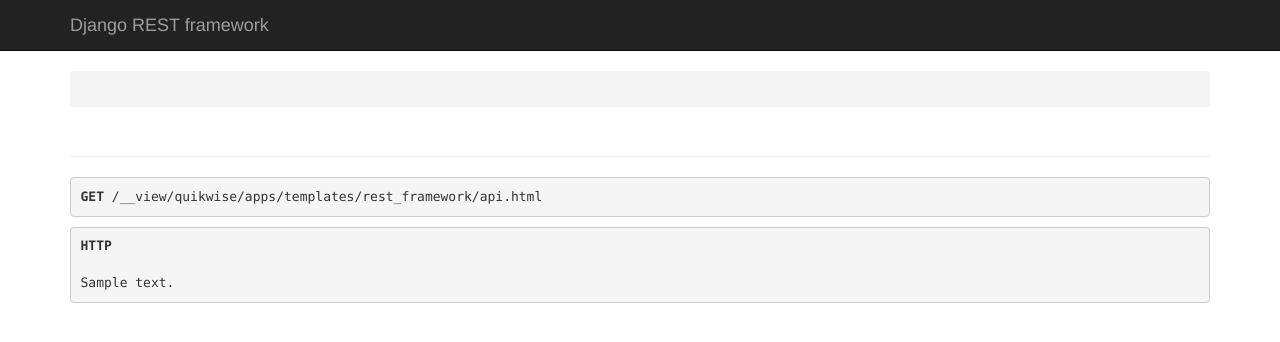
After one commit to originix/quikwise, a Django app: template quikwise/apps/templates/rest_framework/api.html in a window 1280 px wide. The commit adds this page. Shown: the top 342 px of the page. Run offline with Django 3.2, Linux system fonts and the light colour scheme; the template is opened without the code that fills it: most values are stand-ins (such as "Sample title", 1, 10 or a date in 2020); parts of the project's set-up code (start-up, migrations or seed data) failed here and were passed over; some libraries are stand-ins or nearby versions.

Commit message:
style: ignore dark mode ui

```diff
--- /dev/null
+++ b/quikwise/apps/static/assets/css/custom.css
@@ -0,0 +1,3 @@
+:root {
+  color-scheme: light !important;
+}
--- a/quikwise/apps/templates/admin/base.html
+++ b/quikwise/apps/templates/admin/base.html
@@ -17,6 +17,7 @@
 <style>
 /* VARIABLE DEFINITIONS */
 :root {
+  color-scheme: light !important;
   --primary: #79aec8;
   --secondary: #417690;
   --accent: #f5dd5d;
--- /dev/null
+++ b/quikwise/apps/templates/rest_framework/api.html
@@ -0,0 +1,8 @@
+{% extends "rest_framework/base.html" %}
+
+{% load i18n static %}
+
+{% block bootstrap_theme %}
+    {{ block.super }}
+    <link rel="stylesheet" type="text/css" href="{% static 'assets/css/custom.css' %}" />
+{% endblock %}
```
